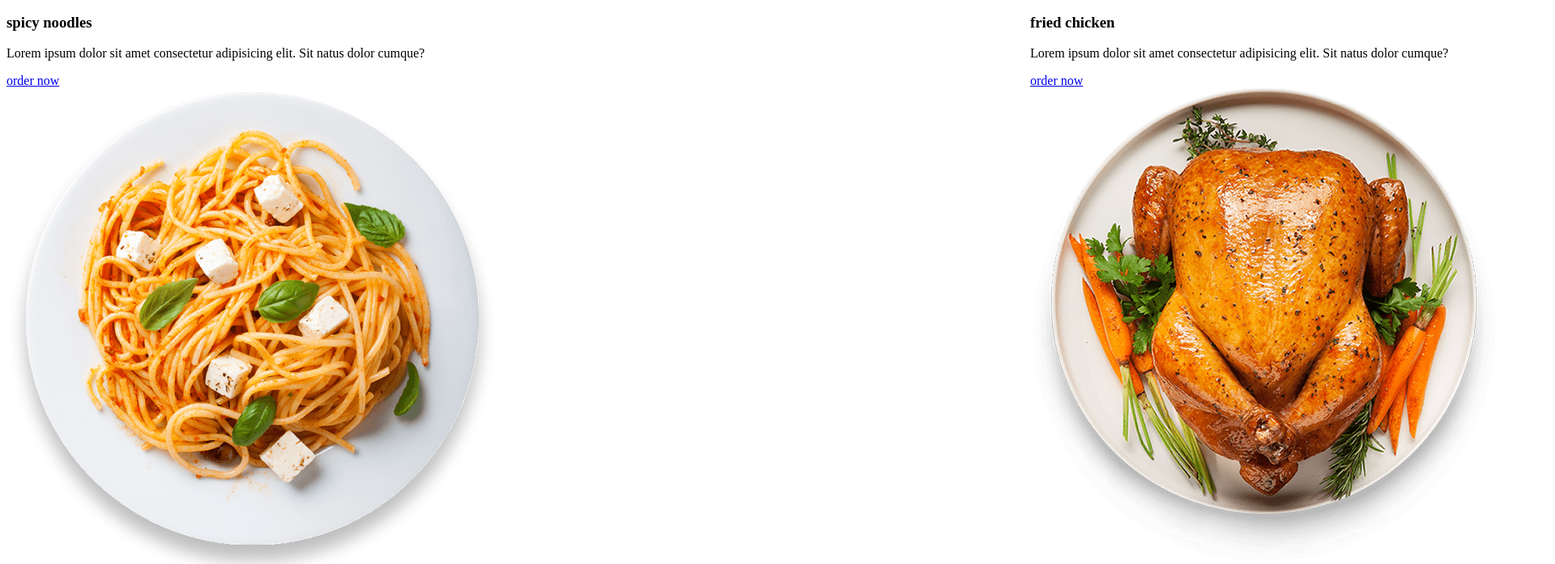
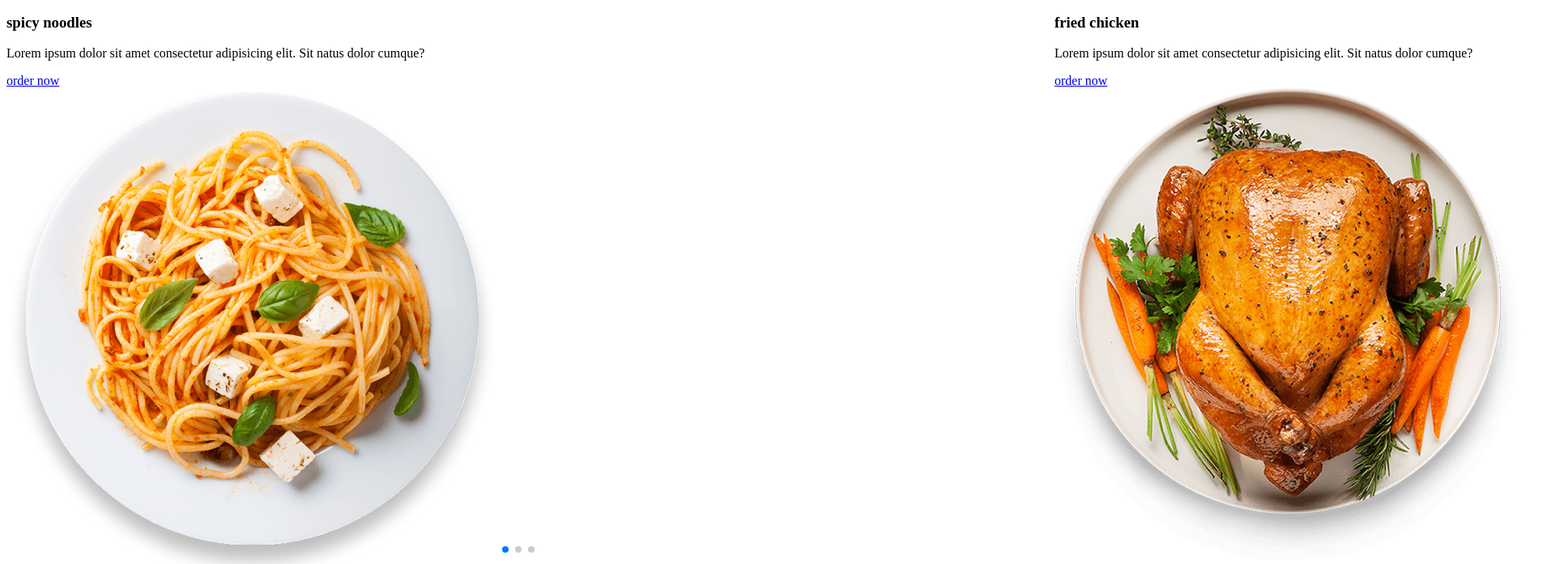
Before and after one commit to SalmaEsmail/Resto, a plain HTML site: page index.html in a window 1280 px wide. Shown: the part 103-800 px from the top of the page at 81% size, 1920 px wide, since content can reach past the window. Drawn offline with nearby package versions, Linux system fonts and the light colour scheme.

Commit message:
Update index.html

```diff
--- a/index.html
+++ b/index.html
@@ -12,7 +12,7 @@
     <link rel="stylesheet" href="https://cdnjs.cloudflare.com/ajax/libs/font-awesome/5.15.3/css/all.min.css">
 
     <!-- custom css file link  -->
-    <link rel="stylesheet" href="css/style.css">
+    <link rel="stylesheet" href="style.css">
 
 </head>
 <body>
@@ -678,7 +678,7 @@
 <script src="https://unpkg.com/swiper/swiper-bundle.min.js"></script>
 
 <!-- custom js file link  -->
-<script src="js/js.js"></script>
+<script src="js.js"></script>
 
 </body>
 </html>
```
